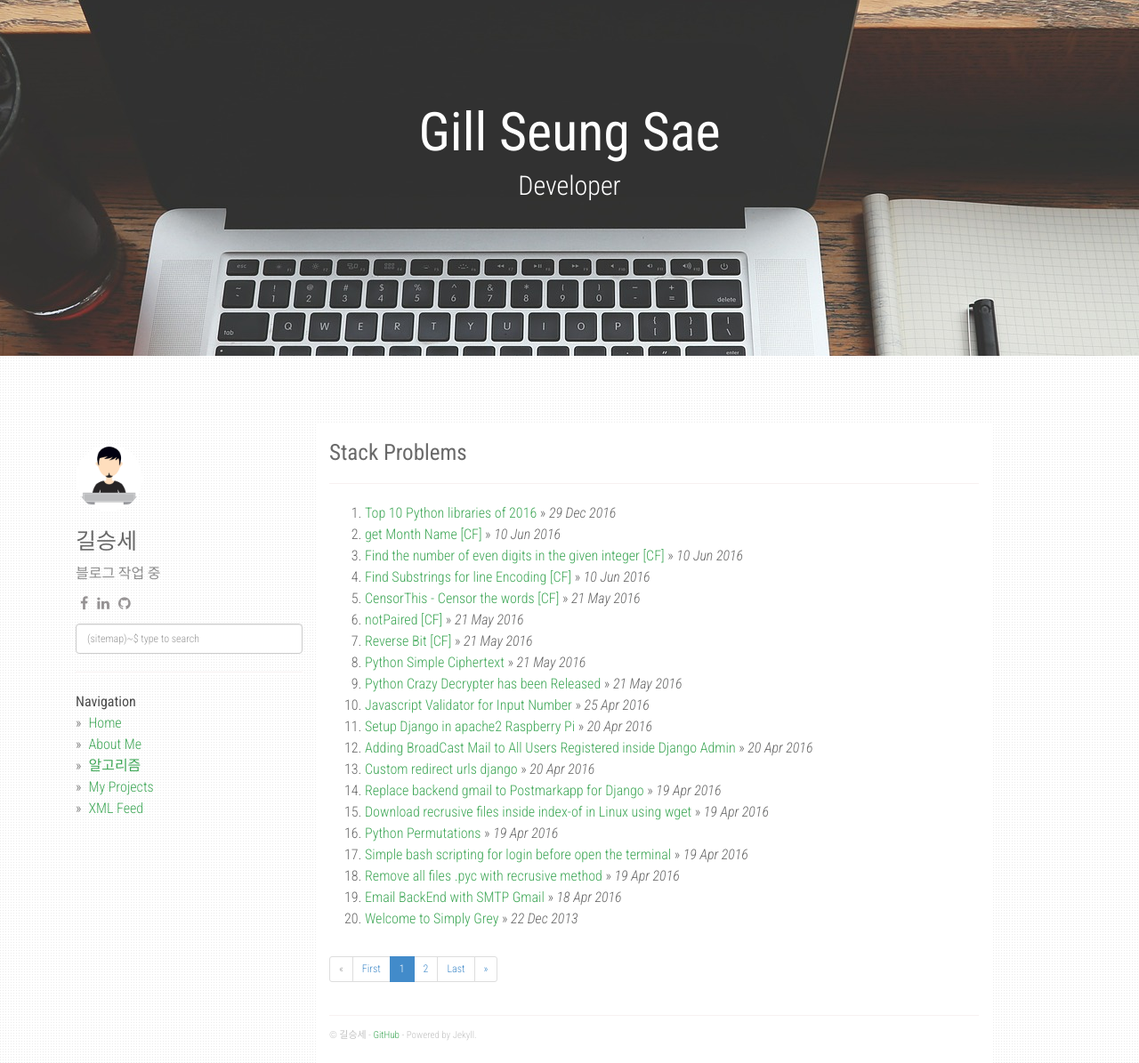
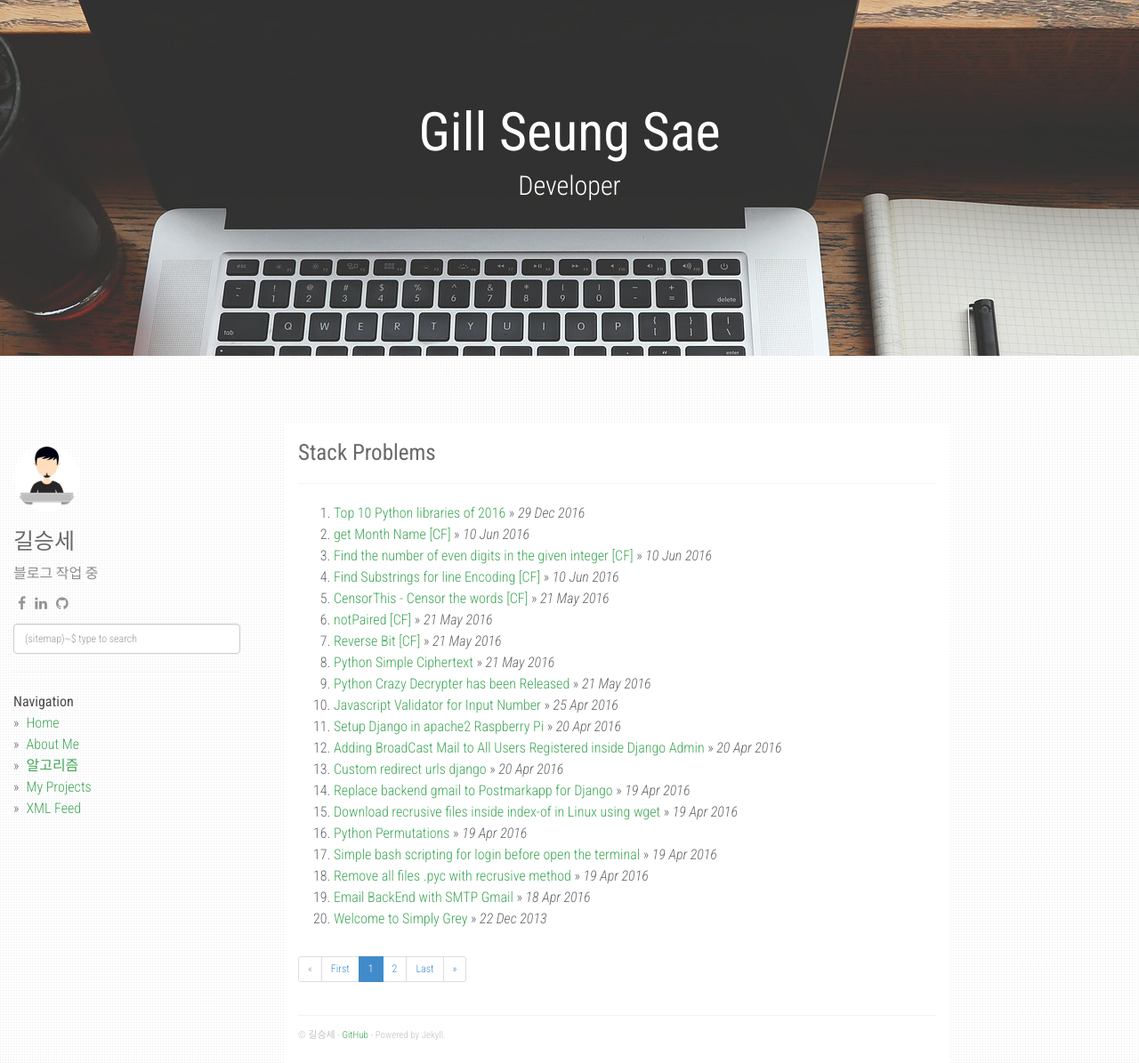
Before and after one commit to agusmakmun/agusmakmun.github.io, a Jekyll site: the page built from index.html, in a window 1280 px wide. Shown: the whole page at 89% size. Built offline with Jekyll 4.4.1, drawn with Linux system fonts in a browser that asks for light colours; nearby versions of some CDN libraries; the list of posts is cut into pages by our own code; grey boxes are pictures that could not be loaded.

Commit message:
Update default.html

```diff
--- a/_layouts/default.html
+++ b/_layouts/default.html
@@ -121,7 +121,7 @@ layout: compress
         <img src="{{ site.main_url }}">
       </div>
     </div>
-    <div class="container">
+    <div>
       <div class="col-sm-3">
         <div class="fixed-condition">
           <a href="/"><img class="profile-avatar" src="{{ site.avatar_url }}" height="75px" width="75px" /></a>
@@ -153,7 +153,7 @@ layout: compress
         </div>
         <!-- end /.fixed-condition -->
       </div>
-      <div class="col-sm-8 col-offset-1 main-layout">
+      <div class="col-sm-7 col-offset-1 main-layout">
         {{ content }}
         <footer>
           &copy; {{ site.author }}
```
